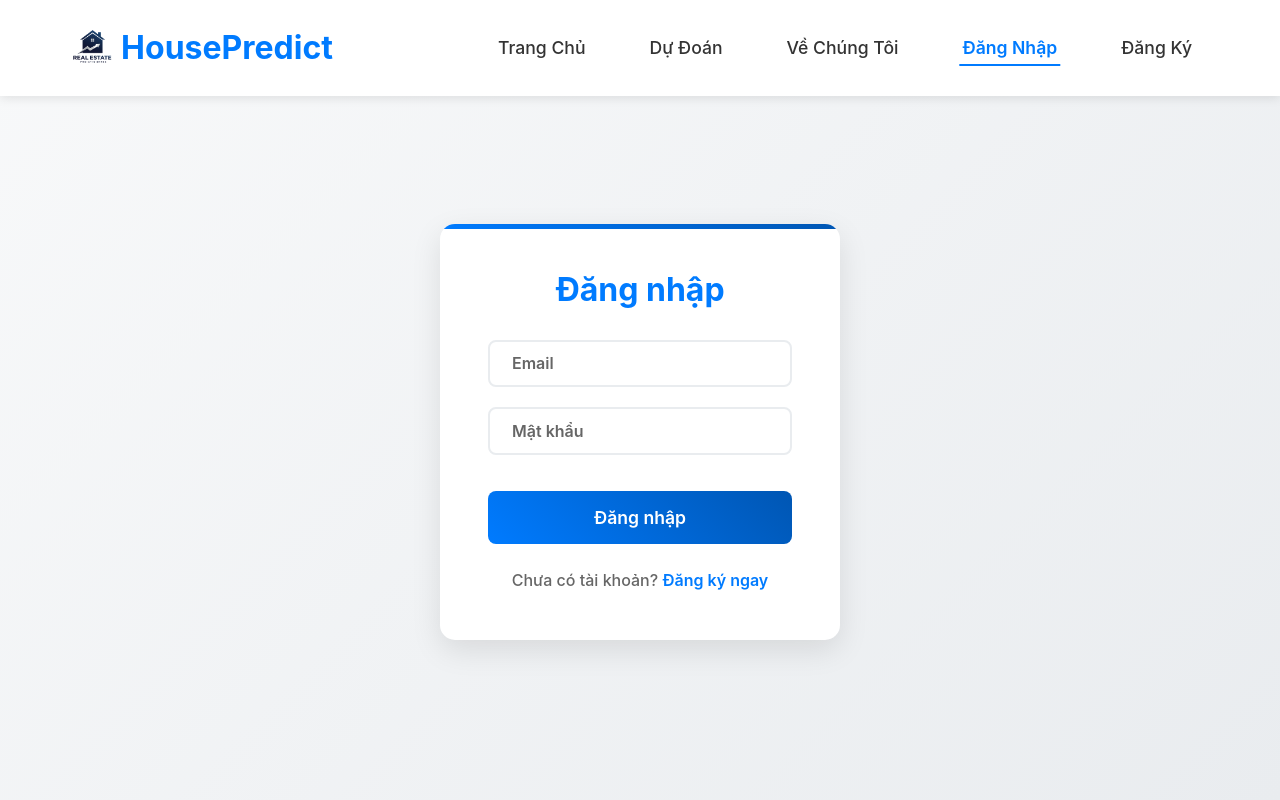
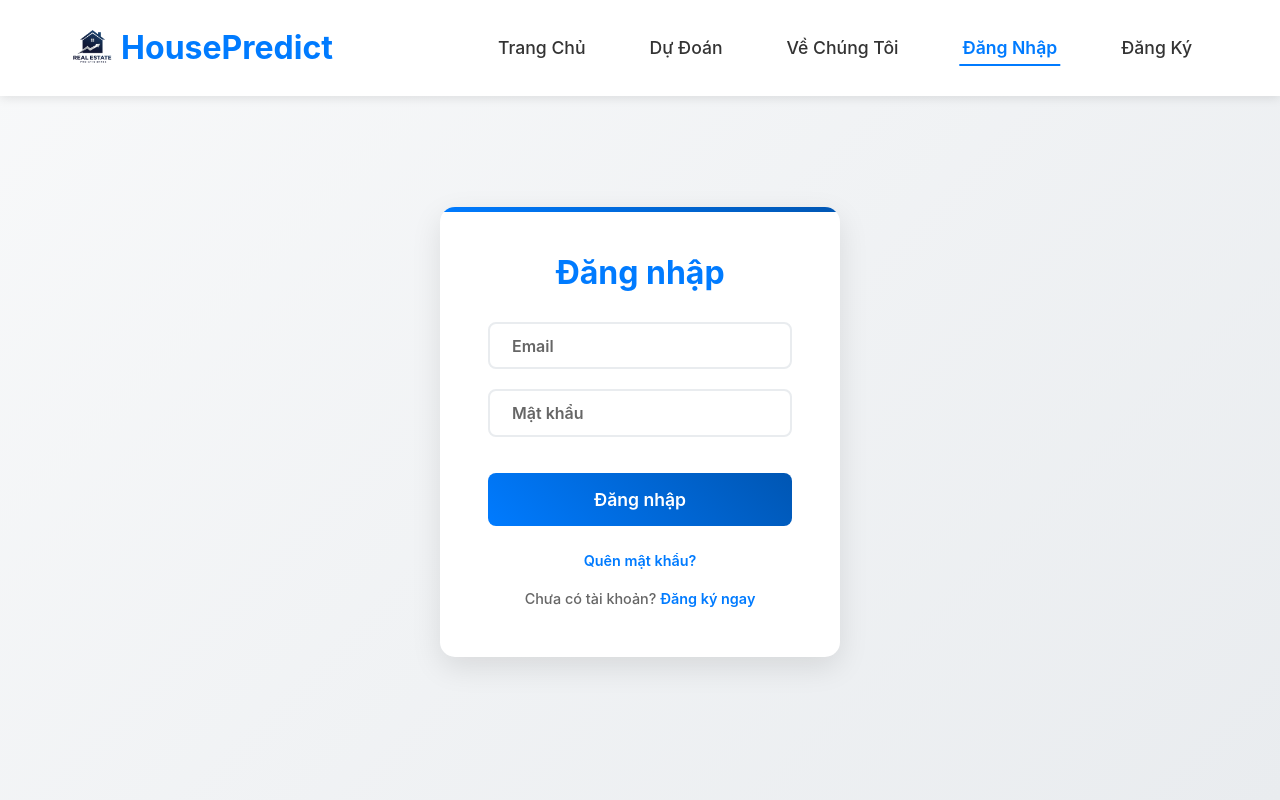
Before and after one commit to hvandien04/PredictingHousePrice, a React (Vite) app in the folder Frontend/: page /login in a window 1280 px wide. Shown: the top 800 px of the page. Built offline with nearby package versions, Linux system fonts and the light colour scheme.

Commit message:
update login

```diff
--- a/Frontend/src/pages/Login.jsx
+++ b/Frontend/src/pages/Login.jsx
@@ -33,7 +33,7 @@ const Login = () => {
               name="email"
               value={formData.email}
               onChange={handleChange}
-              placeholder=" "
+              placeholder=""
               required
             />
             <label htmlFor="email">Email</label>
@@ -45,7 +45,7 @@ const Login = () => {
               name="password"
               value={formData.password}
               onChange={handleChange}
-              placeholder=" "
+              placeholder=""
               required
             />
             <label htmlFor="password">Mật khẩu</label>
@@ -54,9 +54,14 @@ const Login = () => {
             Đăng nhập
           </button>
         </form>
-        <p className="register-link">
-          Chưa có tài khoản? <Link to="/register">Đăng ký ngay</Link>
-        </p>
+        <div className="login-footer">
+          <Link to="/forgot-password" className="forgot-password">
+            Quên mật khẩu?
+          </Link>
+          <p className="register-link">
+            Chưa có tài khoản? <Link to="/register">Đăng ký ngay</Link>
+          </p>
+        </div>
       </div>
     </div>
   );
--- a/Frontend/src/styles/Login.css
+++ b/Frontend/src/styles/Login.css
@@ -115,6 +115,42 @@
   color: #0056b3;
 }
 
+.login-footer {
+  margin-top: 1.5rem;
+  text-align: center;
+}
+
+.forgot-password {
+  color: #007bff;
+  text-decoration: none;
+  font-size: 0.9rem;
+  transition: color 0.3s ease;
+  display: block;
+  margin-bottom: 1rem;
+}
+
+.forgot-password:hover {
+  color: #0056b3;
+  text-decoration: underline;
+}
+
+.login-footer p {
+  margin: 0;
+  color: #666;
+  font-size: 0.9rem;
+}
+
+.login-footer a {
+  color: #007bff;
+  text-decoration: none;
+  transition: color 0.3s ease;
+}
+
+.login-footer a:hover {
+  color: #0056b3;
+  text-decoration: underline;
+}
+
 @media (max-width: 768px) {
   .login {
     padding: 1rem;
```
